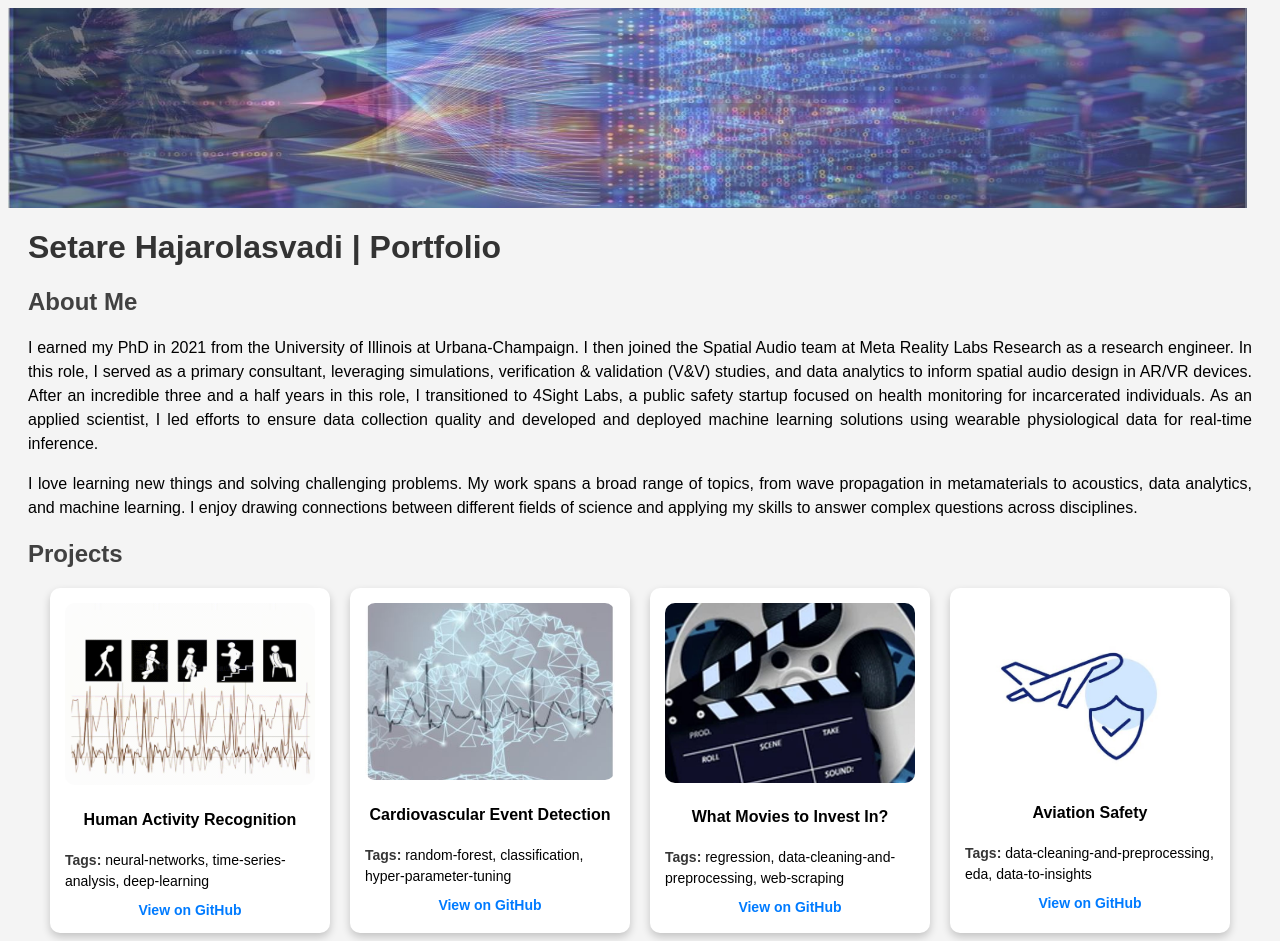
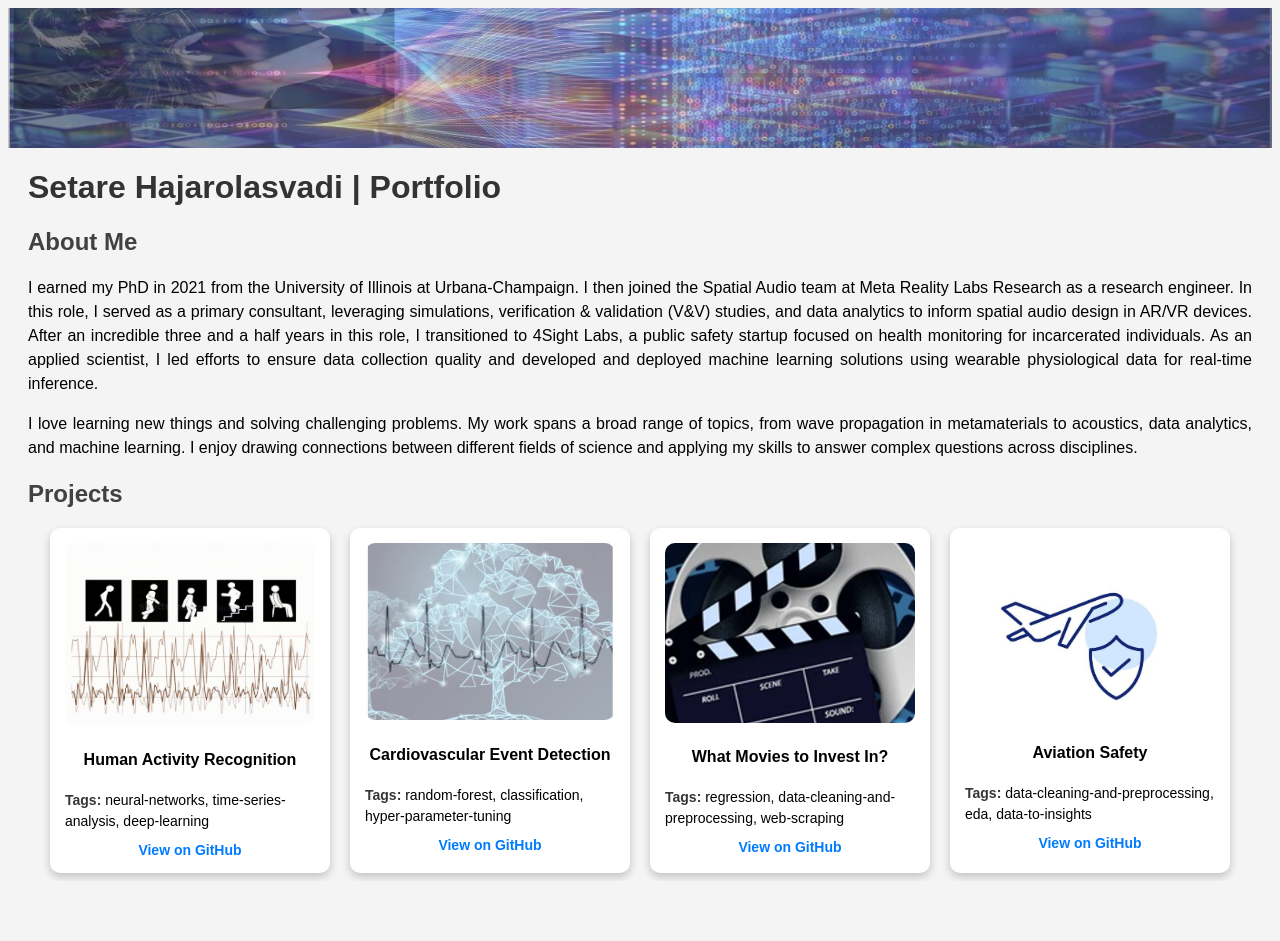
Before and after one commit to setare92-ha/setare92-ha.github.io, a plain HTML site: page index.html in a window 1280 px wide. After the commit the page ends 881 px from the top, so only its background shows below. Drawn offline with Linux system fonts and the light colour scheme.

Commit message:
modified header size and position

```diff
--- a/index.html
+++ b/index.html
@@ -11,12 +11,16 @@
       background-color: #f4f4f4;
     }
     .header {
-      width: 98%;
-      height: 200px; /* Adjust the height to fit the image */
-      background-image: url('header-wo-text.png'); /* Replace with the image URL */
-      background-size: cover;
+      background-image: url('header-wo-text.png');
+      background-size: cover;  /* Ensures it covers the full div */
       background-position: center;
+      background-repeat: no-repeat;
+      height: 100px;
+      width: calc(100% - 40px);  /* Adjusts width to account for margins */
+      padding: 20px;  /* Adds space inside the div */
+      display: block;
     }
+
     h1 {
       text-align: left; /* Align headings to the left */
       margin-left: 20px; /* Add some left margin for better spacing */
```
